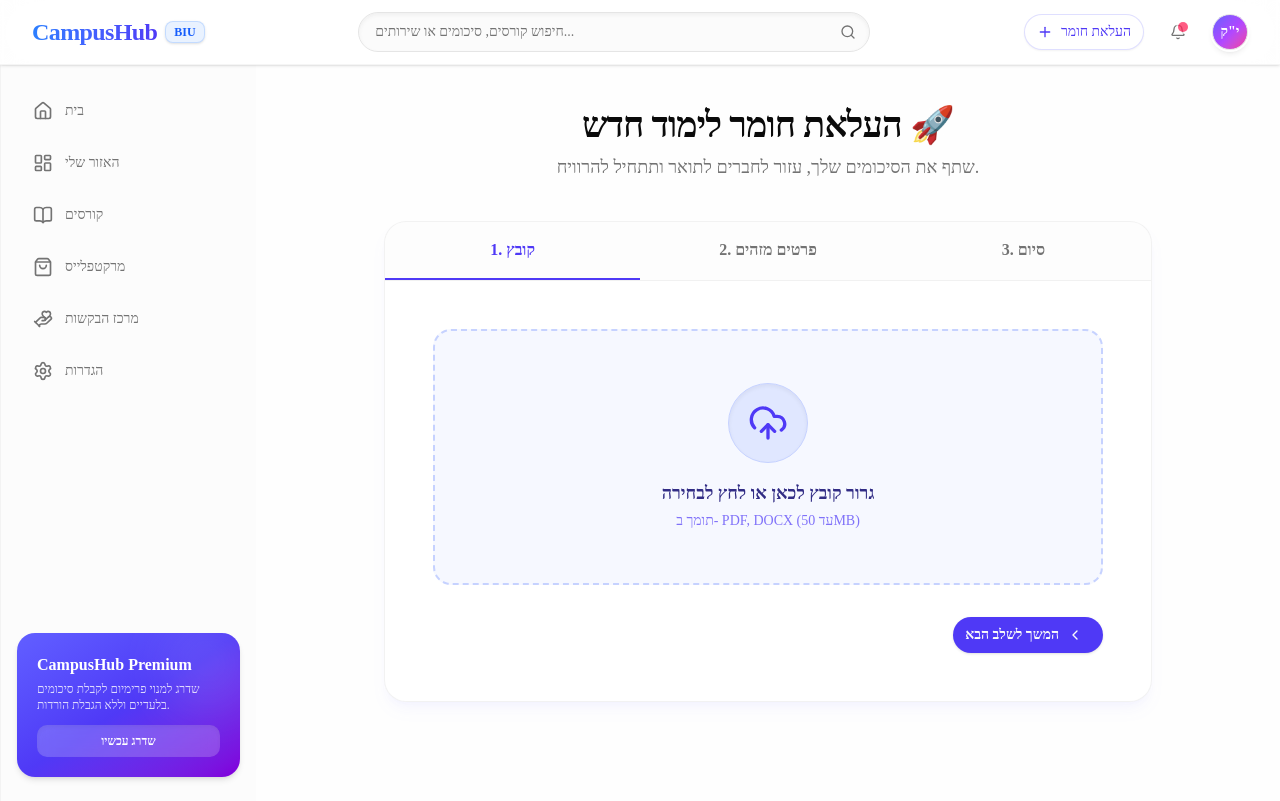
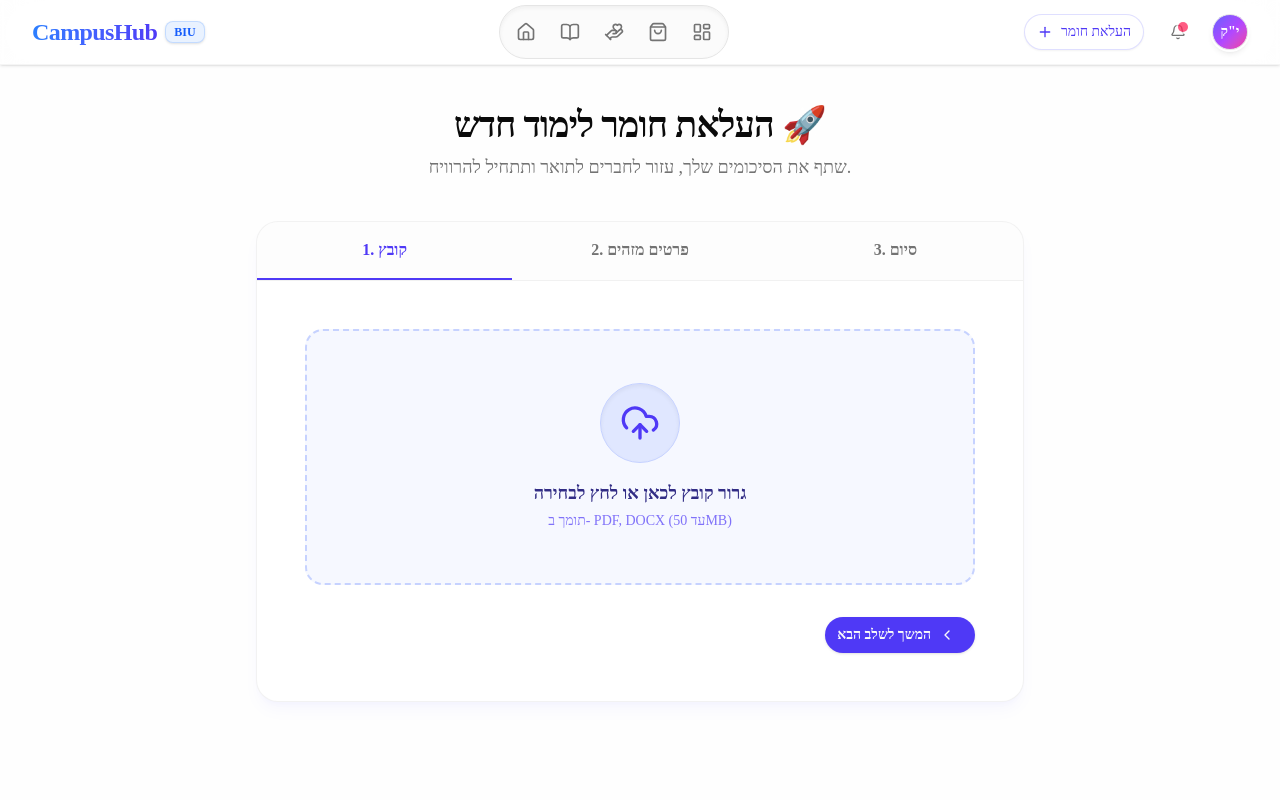
Before and after one commit to yehutz-ops/campushub-biu, a Next.js app: page /upload in a window 1280 px wide. Built offline with nearby package versions, Linux system fonts and the light colour scheme.

Commit message:
style: move navigation to Topbar and remove Sidebar

```diff
--- a/src/app/dashboard/layout.tsx
+++ b/src/app/dashboard/layout.tsx
@@ -1,4 +1,3 @@
-import { Sidebar } from "@/components/layout/sidebar";
 import { Topbar } from "@/components/layout/topbar";
 
 export default function DashboardLayout({
@@ -10,7 +9,6 @@ export default function DashboardLayout({
     <div className="flex min-h-screen flex-col bg-muted/10">
       <Topbar />
       <div className="flex flex-1">
-        <Sidebar />
         <main className="flex-1 p-6 md:p-10 max-w-screen-2xl mx-auto w-full relative">
           {/* subtle ambient background effect */}
           <div className="absolute top-0 left-0 right-0 h-[500px] w-full bg-gradient-to-b from-indigo-50/50 to-transparent dark:from-indigo-950/20 -z-10" />
--- a/src/app/marketplace/page.tsx
+++ b/src/app/marketplace/page.tsx
@@ -1,6 +1,5 @@
 import { MaterialCard } from "@/components/marketplace/material-card";
 import { Topbar } from "@/components/layout/topbar";
-import { Sidebar } from "@/components/layout/sidebar";
 import { Filter, SortDesc, Zap } from "lucide-react";
 import { Button } from "@/components/ui/button";
 
@@ -18,7 +17,6 @@ export default function MarketplacePage() {
     <div className="flex min-h-screen flex-col bg-muted/10">
       <Topbar />
       <div className="flex flex-1">
-        <Sidebar />
         <main className="flex-1 p-6 md:p-10 max-w-screen-2xl mx-auto w-full relative">
           <div className="absolute top-0 left-0 right-0 h-[400px] w-full bg-gradient-to-b from-blue-50/60 to-transparent dark:from-blue-950/20 -z-10" />
 
--- a/src/app/requests/page.tsx
+++ b/src/app/requests/page.tsx
@@ -9,12 +9,15 @@ export const metadata = {
   description: "Marketplace for Knowledge",
 };
 
+import { Topbar } from "@/components/layout/topbar";
+
 export default async function RequestsPage() {
   // Fetch active requests from our Server Action
   const requests = await fetchOpenRequests();
 
   return (
-    <div className="min-h-screen bg-slate-50/50" dir="rtl">
+    <div className="flex min-h-screen flex-col bg-slate-50/50" dir="rtl">
+      <Topbar />
       {/* Hero Section */}
       <div className="bg-white border-b border-slate-200">
         <div className="max-w-7xl mx-auto px-4 sm:px-6 lg:px-8 py-16">
--- a/src/app/u/[username]/page.tsx
+++ b/src/app/u/[username]/page.tsx
@@ -1,5 +1,4 @@
 import { Topbar } from "@/components/layout/topbar";
-import { Sidebar } from "@/components/layout/sidebar";
 import { Crown, FileText } from "lucide-react";
 import { ProfileHeader } from "@/components/profile/profile-header";
 import { PerformanceStats } from "@/components/profile/performance-stats";
@@ -120,7 +119,6 @@ export default function UserProfilePage({ params }: { params: { username: string
     <div className="flex min-h-screen flex-col bg-[#f8fafc]">
       <Topbar />
       <div className="flex flex-1">
-        <Sidebar />
         <main className="flex-1 p-0 md:p-0 relative w-full overflow-hidden">
           <div className="max-w-[1600px] mx-auto w-full pb-10">
             {/* Header Component */}
--- a/src/app/upload/page.tsx
+++ b/src/app/upload/page.tsx
@@ -2,7 +2,6 @@
 
 import { useState } from "react";
 import { Topbar } from "@/components/layout/topbar";
-import { Sidebar } from "@/components/layout/sidebar";
 import { Button } from "@/components/ui/button";
 import { UploadCloud, CheckCircle2, ChevronLeft } from "lucide-react";
 // import { uploadMaterialAction } from "@/app/actions/material";
@@ -31,7 +30,6 @@ export default function UploadPage() {
     <div className="flex min-h-screen flex-col bg-muted/10">
       <Topbar />
       <div className="flex flex-1">
-        <Sidebar />
         <main className="flex-1 p-6 md:p-10 max-w-screen-xl mx-auto w-full relative">
           <div className="mb-10 text-center">
             <h1 className="text-4xl font-black tracking-tight text-foreground">העלאת חומר לימוד חדש 🚀</h1>
--- a/src/components/layout/topbar.tsx
+++ b/src/components/layout/topbar.tsx
@@ -1,4 +1,5 @@
-import { Search, Bell, Menu, Plus } from "lucide-react";
+import Link from "next/link";
+import { Search, Bell, Menu, Plus, Home, BookOpen, HandHeart, ShoppingBag, LayoutDashboard } from "lucide-react";
 import { Button } from "@/components/ui/button";
 
 export function Topbar() {
@@ -21,17 +22,26 @@ export function Topbar() {
           </div>
         </div>
 
-        {/* Center: Global Search */}
-        <div className="hidden flex-1 items-center justify-center px-6 md:flex">
-          <div className="relative w-full max-w-lg group">
-            <Search className="absolute right-3.5 top-1/2 h-4 w-4 -translate-y-1/2 text-muted-foreground group-focus-within:text-blue-500 transition-colors" />
-            <input
-              type="text"
-              placeholder="חיפוש קורסים, סיכומים או שירותים..."
-              className="h-10 w-full rounded-full border border-input bg-muted/40 pr-10 pl-4 text-sm ring-offset-background transition-all focus-visible:outline-none focus-visible:ring-2 focus-visible:ring-blue-500/50 focus-visible:border-blue-500 placeholder:text-muted-foreground hover:bg-muted/80 shadow-inner"
-            />
+        {/* Center: Navigation */}
+        <nav className="hidden flex-1 items-center justify-center px-6 md:flex gap-1">
+          <div className="flex items-center gap-1 bg-muted/40 p-1.5 rounded-full border border-input shadow-inner">
+            <Link href="/" title="בית" className="p-2.5 rounded-full text-muted-foreground hover:bg-white hover:text-indigo-600 hover:shadow-sm transition-all">
+              <Home className="w-5 h-5" />
+            </Link>
+            <Link href="/courses" title="קורסים" className="p-2.5 rounded-full text-muted-foreground hover:bg-white hover:text-indigo-600 hover:shadow-sm transition-all">
+              <BookOpen className="w-5 h-5" />
+            </Link>
+            <Link href="/requests" title="מרכז הבקשות" className="p-2.5 rounded-full text-muted-foreground hover:bg-white hover:text-indigo-600 hover:shadow-sm transition-all">
+              <HandHeart className="w-5 h-5" />
+            </Link>
+            <Link href="/marketplace" title="מרקטפלייס" className="p-2.5 rounded-full text-muted-foreground hover:bg-white hover:text-indigo-600 hover:shadow-sm transition-all">
+              <ShoppingBag className="w-5 h-5" />
+            </Link>
+            <Link href="/dashboard" title="האזור שלי" className="p-2.5 rounded-full text-muted-foreground hover:bg-white hover:text-indigo-600 hover:shadow-sm transition-all">
+              <LayoutDashboard className="w-5 h-5" />
+            </Link>
           </div>
-        </div>
+        </nav>
 
         {/* Left side in RTL (Actions & Profile) */}
         <div className="flex items-center gap-2 md:gap-4">
```
